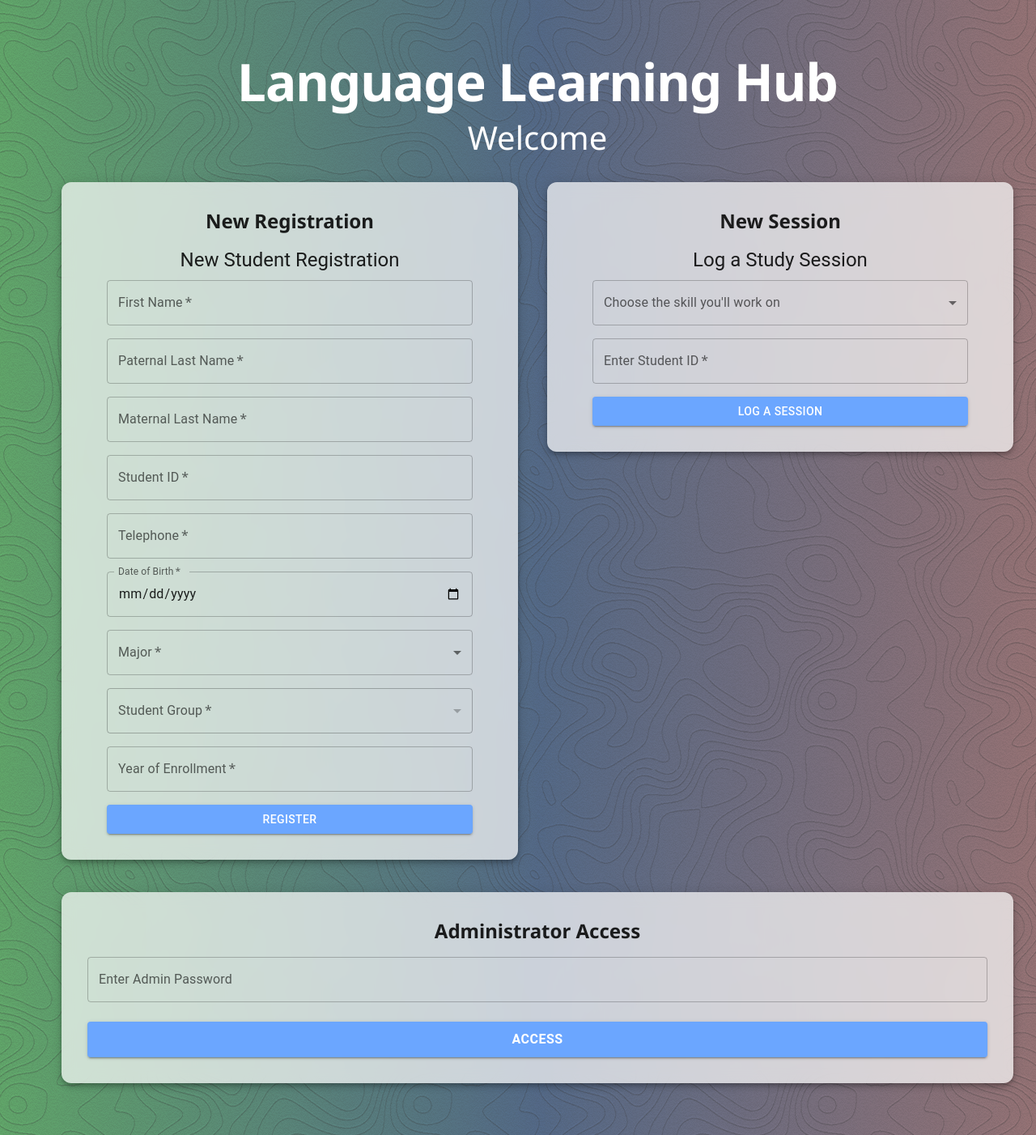
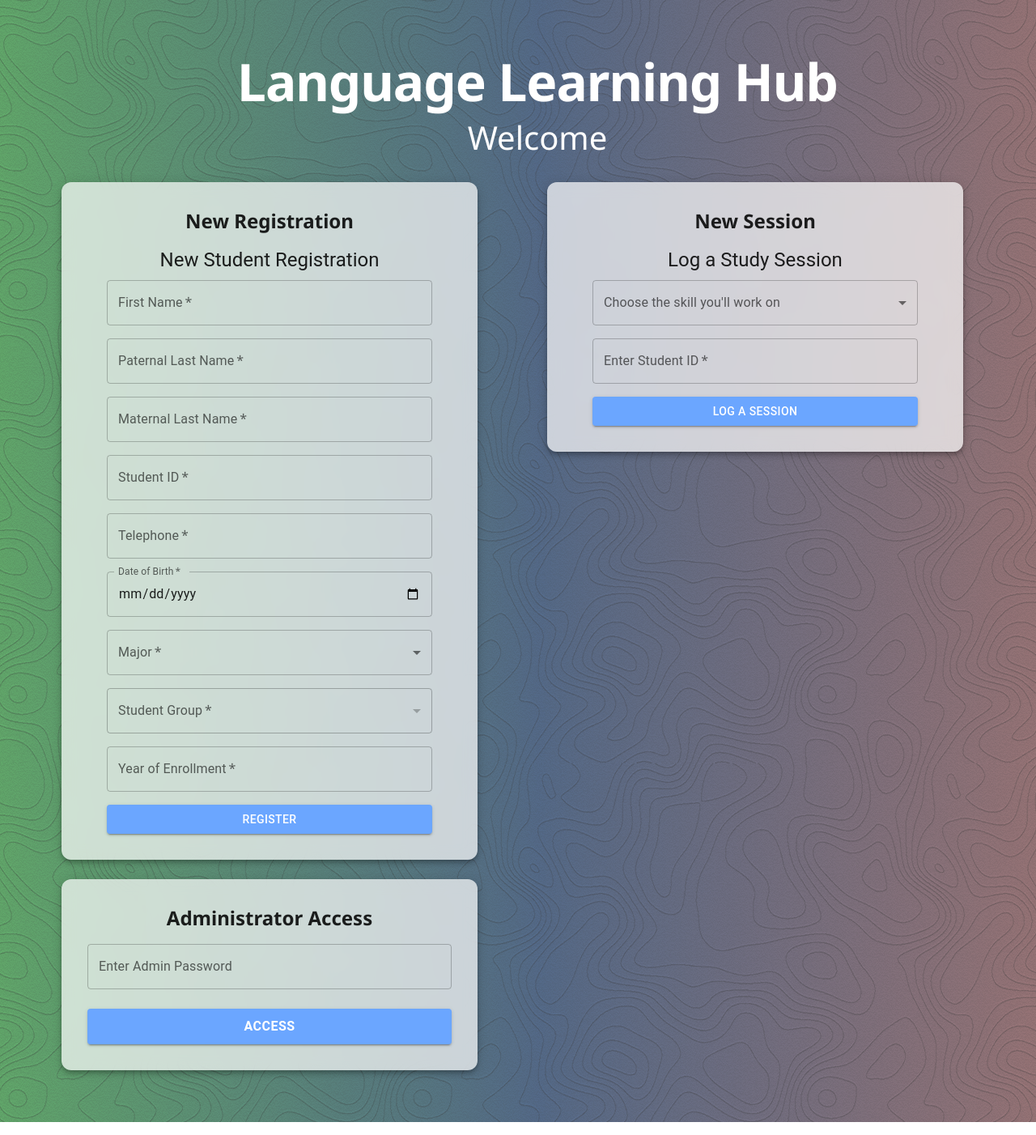
Before and after one commit to ErickRabocse/llh, a React (Vite) app in the folder student-app/: page / in a window 1280 px wide. Shown: the whole page at 81% size. Built offline with nearby package versions, Linux system fonts and the light colour scheme.

Commit message:
testing width of form containers

```diff
--- a/student-app/src/pages/Home.jsx
+++ b/student-app/src/pages/Home.jsx
@@ -88,13 +88,13 @@ const Home = () => {
           <Paper
             elevation={5}
             sx={{
-              p: { xs: 2, sm: 3, md: 4 }, // ✅ Adjust padding dynamically
+              p: { xs: 2, sm: 3, md: 4 },
               borderRadius: 3,
               textAlign: 'center',
               backgroundColor: 'rgba(255, 255, 255, 0.7)',
               backdropFilter: 'blur(8px)',
-              width: '100%', // ✅ Ensure no overflow
-              maxWidth: { xs: '100%', sm: '400px', md: '500px' }, // ✅ Dynamically control width
+              width: '100%', // ✅ Ensures it scales properly
+              maxWidth: { xs: '90%', sm: '400px', md: '450px' }, // ✅ Match other containers
             }}
           >
             <Typography
@@ -112,11 +112,13 @@ const Home = () => {
           <Paper
             elevation={5}
             sx={{
-              p: 4,
+              p: { xs: 2, sm: 3, md: 4 },
               borderRadius: 3,
               textAlign: 'center',
               backgroundColor: 'rgba(255, 255, 255, 0.7)',
               backdropFilter: 'blur(8px)',
+              width: '100%',
+              maxWidth: { xs: '90%', sm: '400px', md: '450px' }, // ✅ Make all widths equal
             }}
           >
             <Typography
@@ -134,12 +136,13 @@ const Home = () => {
           <Paper
             elevation={5}
             sx={{
-              p: 4,
+              p: { xs: 2, sm: 3, md: 4 },
               borderRadius: 3,
               textAlign: 'center',
-              mt: 2,
               backgroundColor: 'rgba(255, 255, 255, 0.7)',
               backdropFilter: 'blur(8px)',
+              width: '100%',
+              maxWidth: { xs: '90%', sm: '400px', md: '450px' }, // ✅ Make all widths equal
             }}
           >
             <Typography
```
